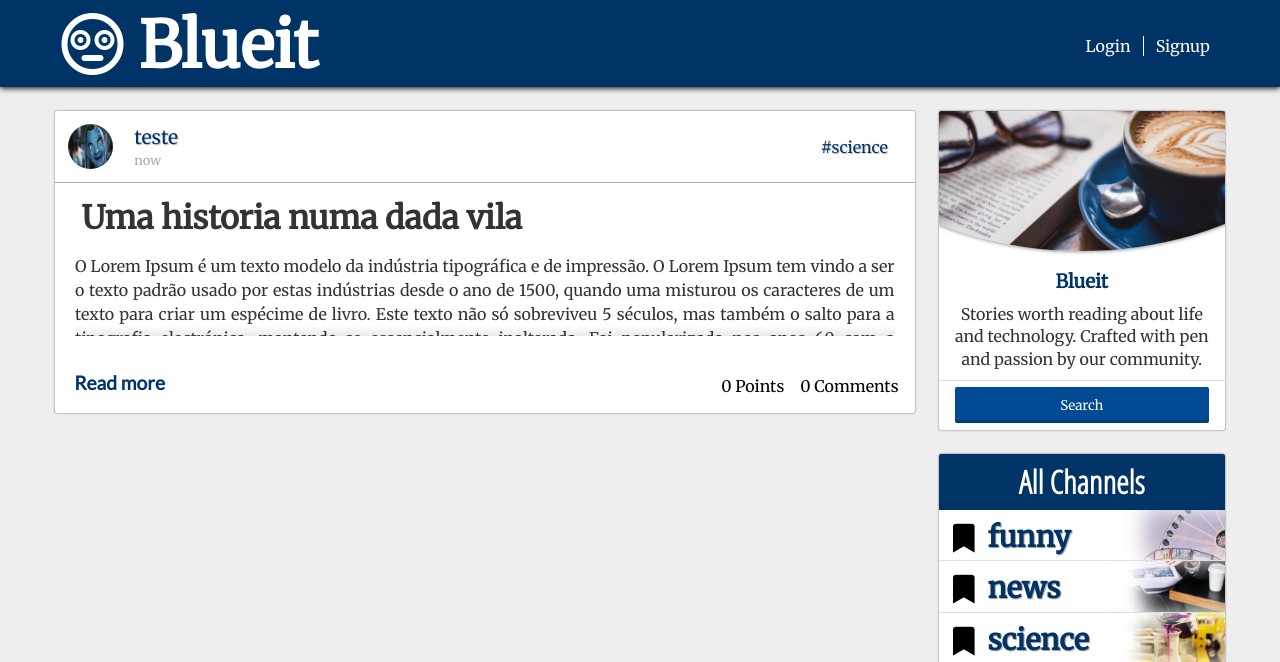
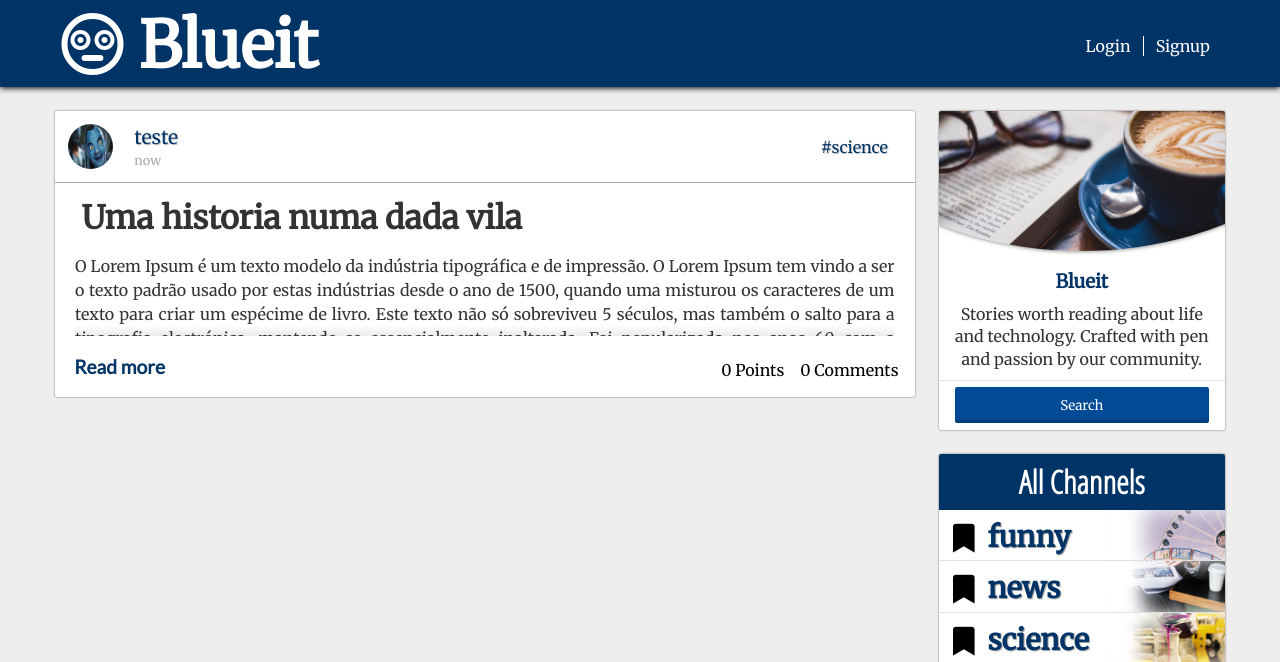
Before and after one commit to EgzysT/LTW_1819, a PHP site: page /pages/main.php in a window 1280 px wide. Shown: the top 662 px of the page. Run offline with PHP 8.4, Linux system fonts and the light colour scheme; data comes from the database, SQL or seed files in the repository; some libraries are stand-ins or nearby versions.

Commit message:
Reduced story card footer height

```diff
--- a/css/style.css
+++ b/css/style.css
@@ -749,7 +749,8 @@ body > .container { /* Make room for the absolute placed footer */
 .story-card footer {
 	display: flex;
     align-content: center;
-    justify-content: space-between;
+	justify-content: space-between;
+	margin-top: -1em;
 }
 
 .story-card footer a {
```
